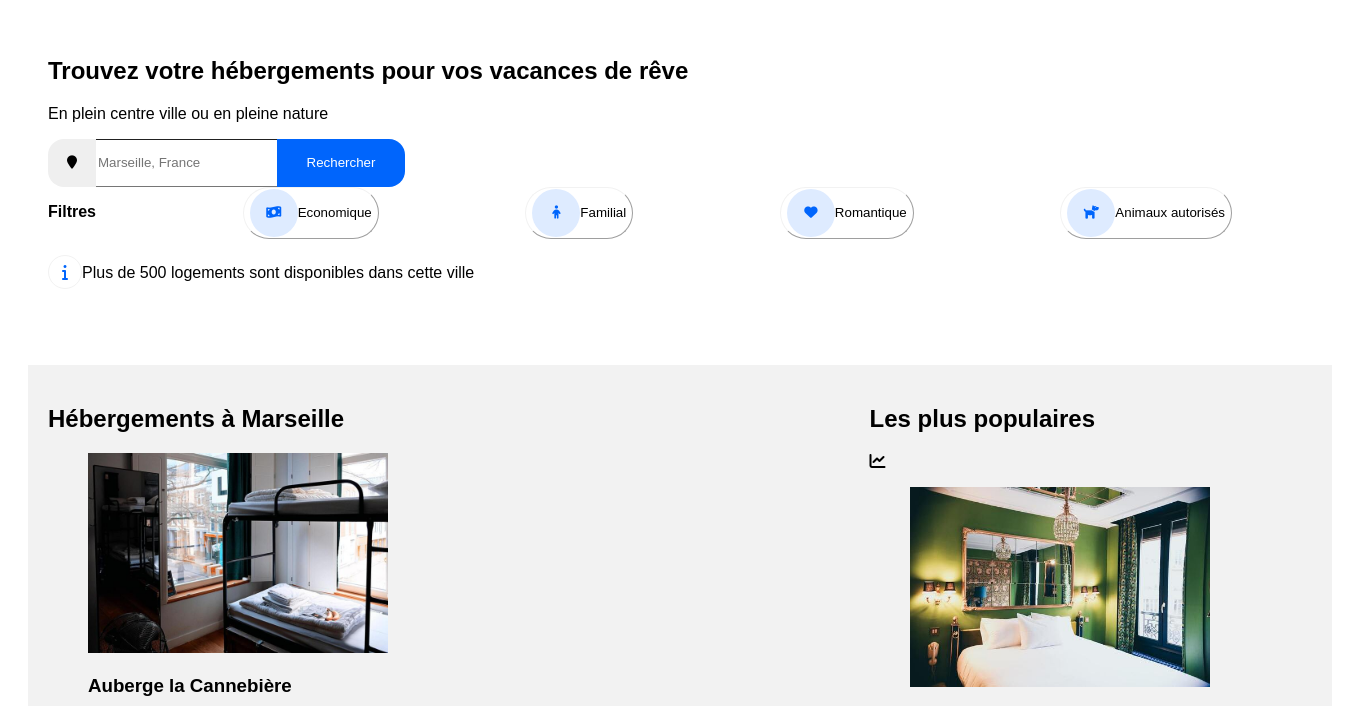
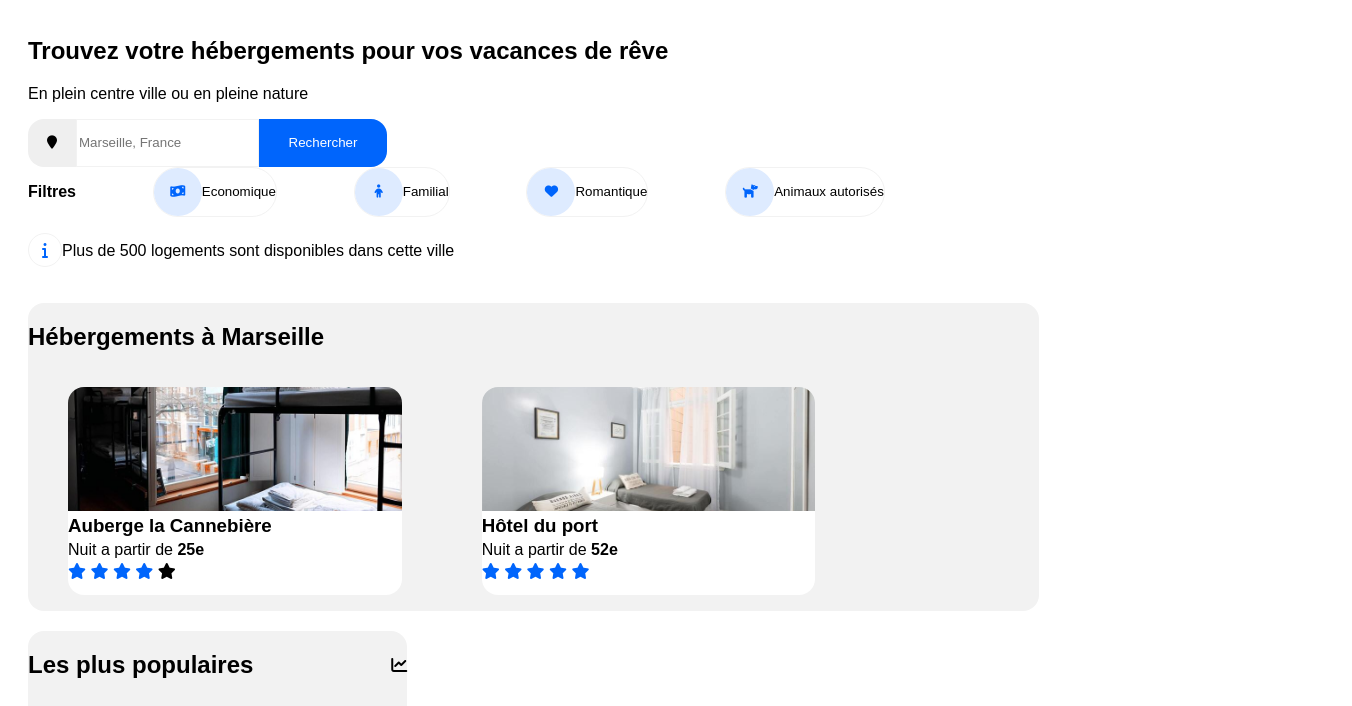
Before and after one commit to afillion/AlexisFillion_2_08102020, a plain HTML site: page index.html in a window 1280 px wide. Shown: the part 61-767 px from the top of the page, 1352 px wide, since content can reach past the window. Drawn offline with Linux system fonts and the light colour scheme; a web font is replaced by a local one.

Commit message:
nettoyage des user agent stylesheets | placement des image en background-image

```diff
--- a/index.css
+++ b/index.css
@@ -11,17 +11,7 @@ section {
   display: flex;
   flex-direction: column;
   margin: 20px;
-  padding: 20px;
 }
-
-#hebergements {
-  flex-direction: row;
-}
-
-/* aside {
-  margin: 20px;
-  padding: 20px;
-} */
 
 .small-screen {
   display: none;
@@ -51,6 +41,7 @@ section {
   display: flex;
   justify-content: space-between;
   flex-direction: row;
+  width: 70%;
 }
 
 .filtre {
@@ -60,6 +51,8 @@ section {
   border-width: 1px;
   border-color:  #F2F2F2;
   background-color: white;
+  padding: 0;
+  border-style: solid;
 }
 
 footer {
@@ -94,20 +87,21 @@ footer {
   border-left: none;
   border-right: none;
   border-width: 1px;
+  border-color:  #F2F2F2;
+  border-style: solid;
 }
-
+/*
 section img {
   width: 300px;
   height: 200px;
-}
+} */
 
 #hebergements {
-  width: 100%;
-  display: inline-flex;
+  width: 80%;
 }
 
 #hebergement-fig-container {
-  width: 65%;
+  display: flex;
 }
 
 .gras {
@@ -131,3 +125,45 @@ section img {
 .blue {
   color: #0065FC;
 }
+
+#populaire-header {
+  display: inline-flex;
+  justify-content: space-between;
+  width: 100%;
+}
+
+#populaire-icon {
+  display: flex;
+  align-items: center;
+}
+
+figure {
+  background-color: white;
+  width: 33%;
+  height: 13rem;
+}
+
+#hebergements, #activites, #populaires, figure, figcaption, img {
+  border-radius: 1rem;
+}
+
+.img-container {
+  background-size: cover;
+  width: 100%;
+  height: 60%;
+  background-position: 50%;
+  border-radius: 1rem 1rem 0 0;
+}
+
+#one {
+  background-image: url("./images/hebergements/4_small/marcus-loke-WQJvWU_HZFo-unsplash.jpg");
+}
+
+#two {
+  background-image: url("./images/hebergements/4_small/fred-kleber-gTbaxaVLvsg-unsplash.jpg");
+}
+
+figcaption p, figcaption h3 {
+  margin-top: 0.25rem;
+  margin-bottom: 0.25rem;
+}
--- a/index.html
+++ b/index.html
@@ -60,10 +60,11 @@
     </section>
 
     <section id="hebergements">
+      <h2>Hébergements à Marseille</h2>
       <div id="hebergement-fig-container">
-        <h2>Hébergements à Marseille</h2>
         <figure class="hebergement">
-          <img src="./images/hebergements/4_small/marcus-loke-WQJvWU_HZFo-unsplash.jpg" alt="img">
+          <div class="img-container" id="one">
+          </div>
           <figcaption>
             <h3>Auberge la Cannebière</h3>
             <p>Nuit a partir de <span class="gras">25e</span></p>
@@ -77,7 +78,7 @@
           </figcaption>
         </figure>
         <figure class="hebergement">
-          <img src="./images/hebergements/4_small/fred-kleber-gTbaxaVLvsg-unsplash.jpg" alt="img">
+          <div class="img-container" id="two"></div>
           <figcaption>
             <h3>Hôtel du port</h3>
             <p>Nuit a partir de <span class="gras">52e</span></p>
@@ -90,6 +91,7 @@
             </span>
           </figcaption>
         </figure>
+        <!--
         <figure class="hebergement">
           <img src="./images/hebergements/4_small/reisetopia-B8WIgxA_PFU-unsplash.jpg" alt="img">
           <figcaption>
@@ -145,14 +147,15 @@
               <i class="fas fa-star blue"></i>
             </span>
           </figcaption>
-        </figure>
+        </figure> -->
       </div>
+    </section>
 
-      <aside id="populaires">
-        <header>
+    <section id="populaires">
+        <div id="populaire-header">
           <h2>Les plus populaires</h2>
-          <div><i class="fas fa-chart-line"></i></div>
-        </header>
+          <div id="populaire-icon"><i class="fas fa-chart-line"></i></div>
+        </div>
         <div id="populaires-fig-container">
           <figure class="populaires">
             <img src="./images/hebergements/4_small/emile-guillemot-Bj_rcSC5XfE-unsplash.jpg" alt="img">
@@ -197,7 +200,6 @@
             </figcaption>
           </figure>
         </div>
-      </aside>
     </section>
 
     <section id="activities">
```
